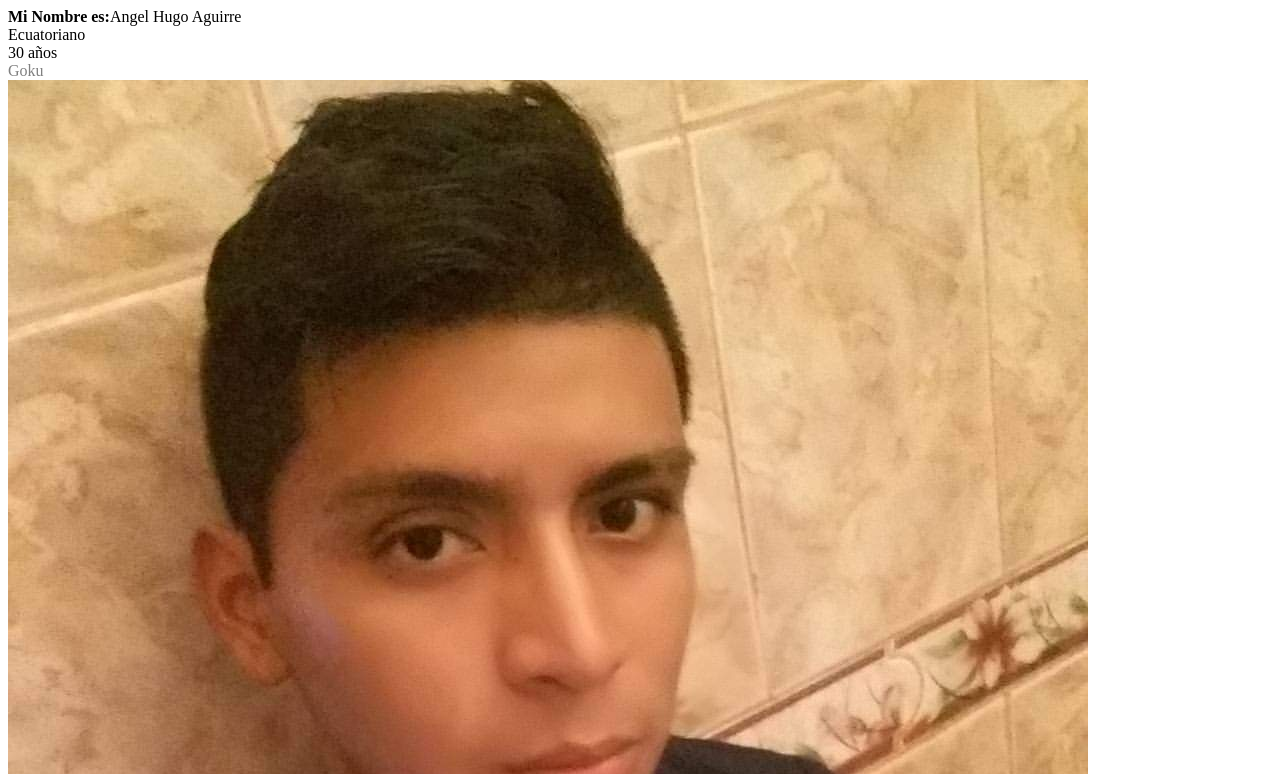
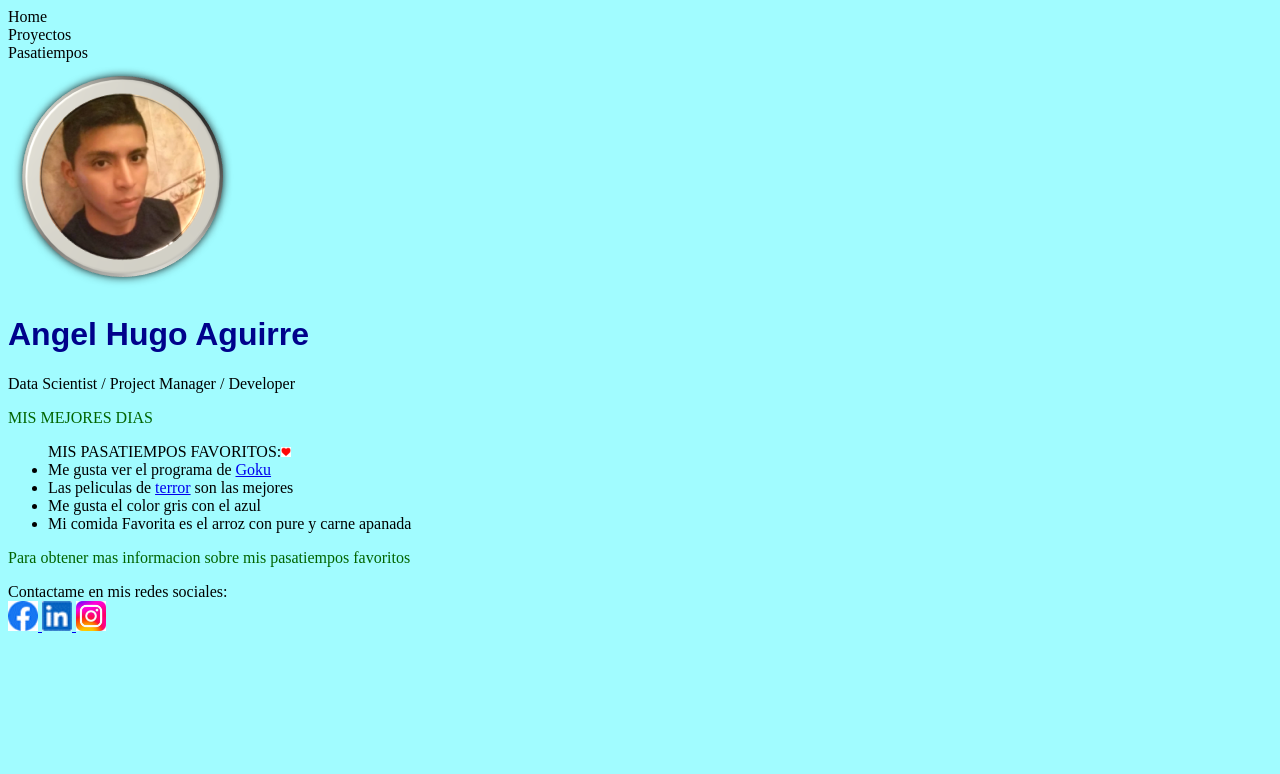
Before and after one commit to agha3969/agha3969.github.io, a plain HTML site: page index.html in a window 1280 px wide. Shown: the top 774 px of the page. Drawn offline with Linux system fonts and the light colour scheme.

Commit message:
Add files via upload

```diff
--- a/index.html
+++ b/index.html
@@ -1,18 +1,48 @@
 <!DOCTYPE html>
 <html>
 <head>
-    <meta charset="utf-8">
-    <meta http-equiv="X-UA-Compatible" content="IE=edge">
-    <title>Page Title</title>
-    <meta name="viewport" content="width=device-width, initial-scale=1">
-    <link rel="stylesheet" type="text/css" media="screen" href="main.css">
-    <script src="main.js"></script>
+    <style>        body {
+        background-color: #00f7ff5e; /* Color de fondo */
+    }
+
+    h1 {
+            font-family: Arial, sans-serif; /* Estilo de fuente para el título */
+            color: rgb(0, 2, 139); /* Color para el titulo */
+        }
+
+        p {
+            font-family: 'Times New Roman', Times, serif; /* Estilo de fuente para el párrafo */
+            color: darkgreen; /* Color de texto para el párrafo */
+        }
+</style>
+    <!DOCTYPE html>
+<html>
+<head>
+    </b>Home<br></b>Proyectos<br></b>Pasatiempos<br>
+    <img src="Angel3.png" alt="">
+    <title>Información de Angel Hugo Aguirre</title>
 </head>
 <body>
-    <b>Mi Nombre es:</b>Angel Hugo Aguirre<br>
-Ecuatoriano<br>
-    <FONT COLOR="Plomo">30 años</FONT><br>
-    <FONT COLOR="gray">Goku </FONT><br>
-    <img src="Angel.jpg" alt="">
+    <h1>Angel Hugo Aguirre</h1>
+    </b>Data Scientist / Project Manager / Developer<br>
+    <p>MIS MEJORES DIAS</p>
+    <ul>
+    </b>MIS PASATIEMPOS FAVORITOS:<img src="cora.png" alt="corazon" width="10" height="10"><br>
+        <li>Me gusta ver el programa de <a href="https://www.youtube.com/results?search_query=Goku">Goku</a></li>
+        <li>Las peliculas de <a href="https://www.youtube.com/results?search_query=peliculas+de+terror">terror</a> son las mejores</li>
+        <li>Me gusta el color gris con el azul</li>
+        <li>Mi comida Favorita es el arroz con pure y carne apanada</li>
+    </ul>
+    <p>Para obtener mas informacion sobre mis pasatiempos favoritos</p>
+    </b>Contactame en mis redes sociales:<br>
+    <a href="https://www.facebook.com/drake.hugoaguirre">
+        <img src="imagen3.png" alt="Facebook" width="30" height="30">
+    </a>
+    <a href="https://ec.linkedin.com">
+        <img src="imagen5.png" alt="linkedin" width="30" height="30">
+    </a>
+    <a href="https://www.instagram.com/angel_hero94">
+        <img src="imagen6.jpeg" alt="instagram" width="30" height="30">
+    </a>
 </body>
 </html>
```
Also changed, not shown: Angel3.png (added), Imagen3.png (added), Imagen5.png (added), cora.png (added), imagen6.jpeg (added).
